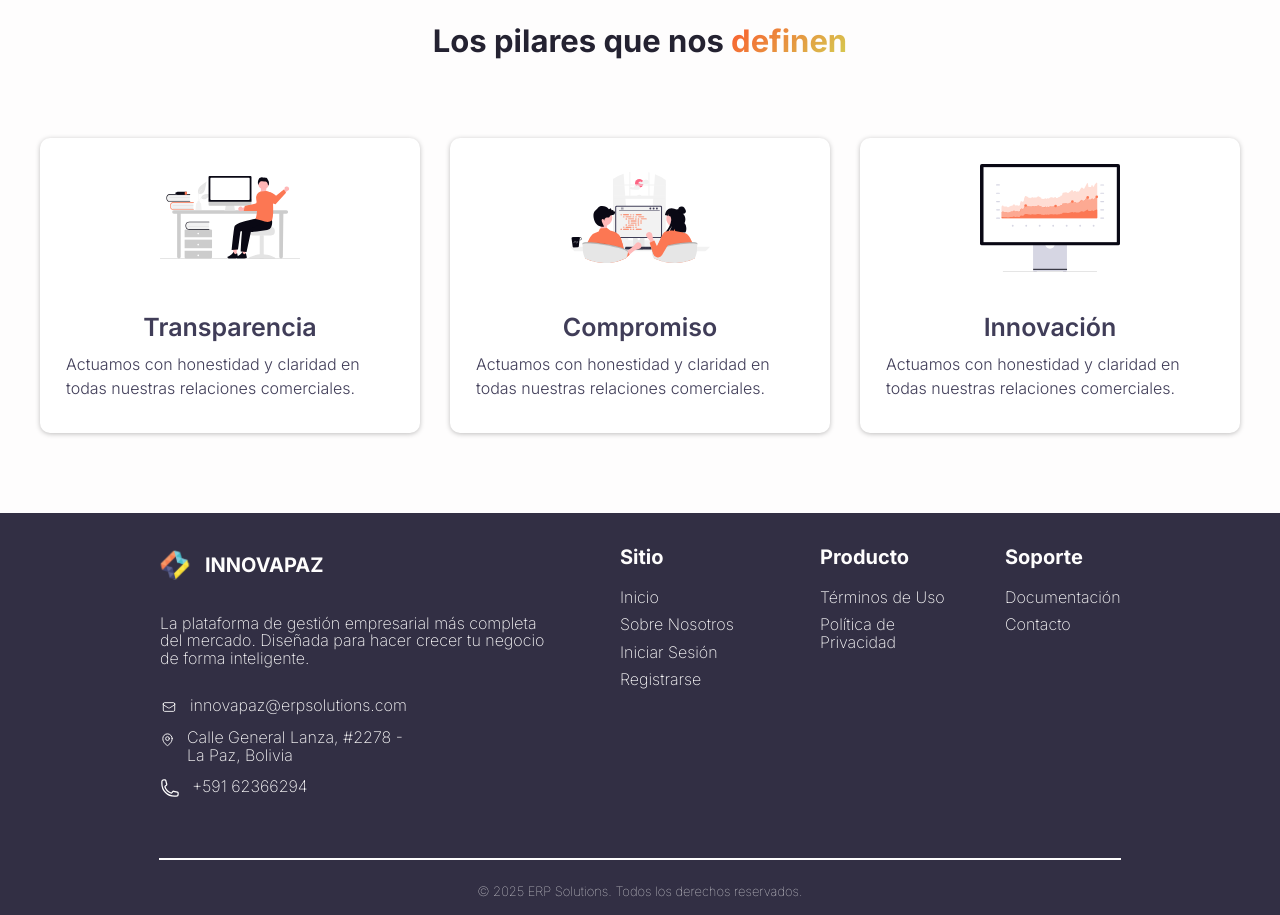
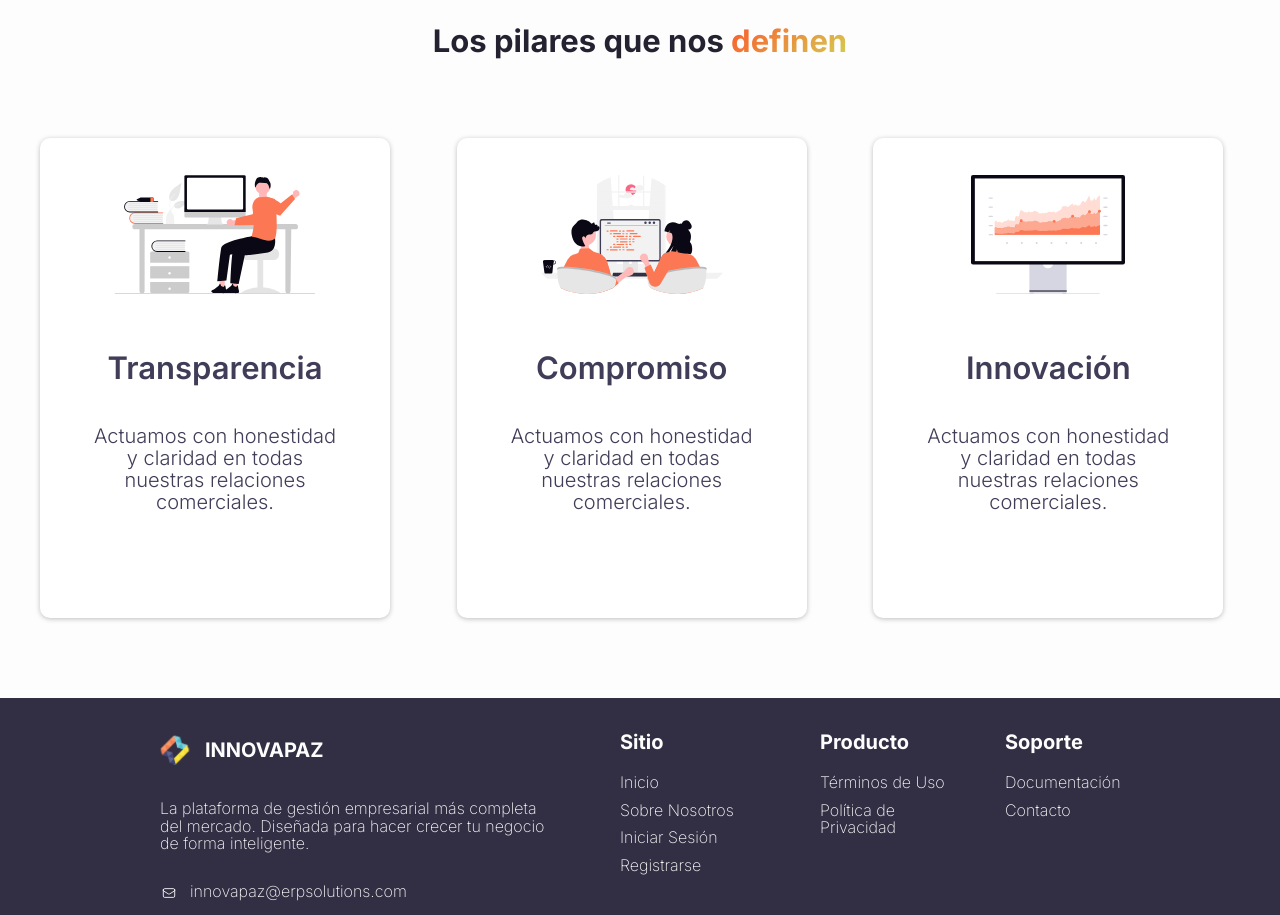
Before and after one commit to edisonCheca/INNOVAPAZ, a React (Vite) app in the folder frontend/: page /about in a window 1280 px wide. Shown: the part 2320-3235 px from the top of the page. Built offline with nearby package versions, Linux system fonts and the light colour scheme; no server answers.

Commit message:
style(frontend): añadiendo un nuevo parametro en DisplayCard

```diff
--- a/frontend/src/components/common/DisplayCard.css
+++ b/frontend/src/components/common/DisplayCard.css
@@ -1,21 +1,20 @@
 .display-card {
   background: #fff;
   border-radius: 10px;
-  padding: 33px 26px;
+  padding: 40px 50px;
   box-shadow: 0px 1px 5px rgba(0, 0, 0, 0.25);
   display: flex;
   flex-direction: column;
   align-items: center;
+  text-align: center;
 }
 
 .display-card__icon {
-  width: 125px;
-  height: 113px;
   border-radius: 5px;
   margin: 0px 0px 20px 0px;
   display: flex;
+  justify-content: center;
   align-items: center;
-  justify-content: center;
 }
 
 .display-card__title {
--- a/frontend/src/components/common/DisplayCard.tsx
+++ b/frontend/src/components/common/DisplayCard.tsx
@@ -7,6 +7,16 @@ interface DisplayCardProps {
   iconBg?: string; // Nueva prop opcional
   iconWidth?: string | number; // Nuevo prop opcional
   iconHeight?: string | number; // Nuevo prop opcional
+  containerWidth?: string | number; // Nuevo prop opcional
+  containerHeight?: string | number; // Nuevo prop opcional
+  gap?: string | number; // Nuevo prop opcional para el espacio interno
+  font?: string; // Nuevo prop opcional para la fuente del título
+  contentFont?: string; // Nuevo prop opcional para la fuente del contenido
+  color?: string; // Nuevo prop opcional para el color
+  fontFamily?: string; // Nuevo prop opcional para font-family
+  fontWeight?: string | number; // Nuevo prop opcional para font-weight
+  titleFontWeight?: string | number; // Nuevo prop para font-weight del título
+  contentFontWeight?: string | number; // Nuevo prop para font-weight del contenido
 }
 
 const DisplayCard: React.FC<DisplayCardProps> = ({
@@ -16,8 +26,28 @@ const DisplayCard: React.FC<DisplayCardProps> = ({
   iconBg,
   iconWidth,
   iconHeight,
+  containerWidth,
+  containerHeight,
+  gap,
+  font,
+  contentFont,
+  color,
+  fontFamily,
+  fontWeight,
+  titleFontWeight,
+  contentFontWeight,
 }) => (
-  <div className="display-card">
+  <div
+    className="display-card"
+    style={{
+      width: containerWidth,
+      height: containerHeight,
+      gap,
+      display: 'flex',
+      flexDirection: 'column',
+      alignItems: 'center',
+    }}
+  >
     <div
       className="display-card__icon"
       style={{
@@ -28,8 +58,32 @@ const DisplayCard: React.FC<DisplayCardProps> = ({
     >
       {icon}
     </div>
-    <h3 className="display-card__title">{title}</h3>
-    <div className="display-card__content">{children}</div>
+    <h3
+      className="display-card__title"
+      style={{
+        ...(font ? { font } : {}),
+        ...(color ? { color: `var(${color})` } : {}),
+        ...(fontFamily ? { fontFamily } : {}),
+        ...(titleFontWeight ? { fontWeight: titleFontWeight } : fontWeight ? { fontWeight } : {}),
+      }}
+    >
+      {title}
+    </h3>
+    <div
+      className="display-card__content"
+      style={{
+        ...(contentFont ? { font: contentFont } : {}),
+        ...(color ? { color: `var(${color})` } : {}),
+        ...(fontFamily ? { fontFamily } : {}),
+        ...(contentFontWeight
+          ? { fontWeight: contentFontWeight }
+          : fontWeight
+            ? { fontWeight }
+            : {}),
+      }}
+    >
+      {children}
+    </div>
   </div>
 );
 
--- a/frontend/src/components/layout/Values.css
+++ b/frontend/src/components/layout/Values.css
@@ -28,16 +28,12 @@
 .values__grid {
   display: grid;
   grid-template-columns: repeat(3, 1fr);
-  gap: 30px;
+  gap: 50px;
+  font-family: var(--font-20);
 }
-
-.values__grid-item img,
-.values__grid-item .values__img {
-  max-width: 140px;
-  max-height: 140px;
-  display: block;
-  margin: 0 auto 20px auto;
-  object-fit: contain;
+.values__grid-item img {
+  width: 200px;
+  height: 119px;
 }
 
 /* Media queries para responsividad */
--- a/frontend/src/components/layout/Values.tsx
+++ b/frontend/src/components/layout/Values.tsx
@@ -19,17 +19,53 @@ function Values() {
         />
         <div className="values__grid">
           <div className="values__grid-item">
-            <DisplayCard icon={<img src={transparencia} />} title="Transparencia">
+            <DisplayCard
+              icon={<img src={transparencia} />}
+              title="Transparencia"
+              containerWidth={250}
+              containerHeight={400}
+              gap={30}
+              font="var(--font-31)"
+              contentFont="var(--font-20)"
+              color="--pri-600"
+              fontFamily="var(--font)"
+              titleFontWeight={600}
+              contentFontWeight={300}
+            >
               Actuamos con honestidad y claridad en todas nuestras relaciones comerciales.
             </DisplayCard>
           </div>
           <div className="values__grid-item">
-            <DisplayCard icon={<img src={compromiso} />} title="Compromiso">
+            <DisplayCard
+              icon={<img src={compromiso} />}
+              title="Compromiso"
+              containerWidth={250}
+              containerHeight={400}
+              gap={30}
+              font="var(--font-31)"
+              contentFont="var(--font-20)"
+              color="--pri-600"
+              fontFamily="var(--font)"
+              titleFontWeight={600}
+              contentFontWeight={300}
+            >
               Actuamos con honestidad y claridad en todas nuestras relaciones comerciales.
             </DisplayCard>
           </div>
           <div className="values__grid-item">
-            <DisplayCard icon={<img src={innovacion} />} title="Innovación">
+            <DisplayCard
+              icon={<img src={innovacion} />}
+              title="Innovación"
+              containerWidth={250}
+              containerHeight={400}
+              gap={30}
+              font="var(--font-31)"
+              contentFont="var(--font-20)"
+              color="--pri-600"
+              fontFamily="var(--font)"
+              titleFontWeight={600}
+              contentFontWeight={300}
+            >
               Actuamos con honestidad y claridad en todas nuestras relaciones comerciales.
             </DisplayCard>
           </div>
```
